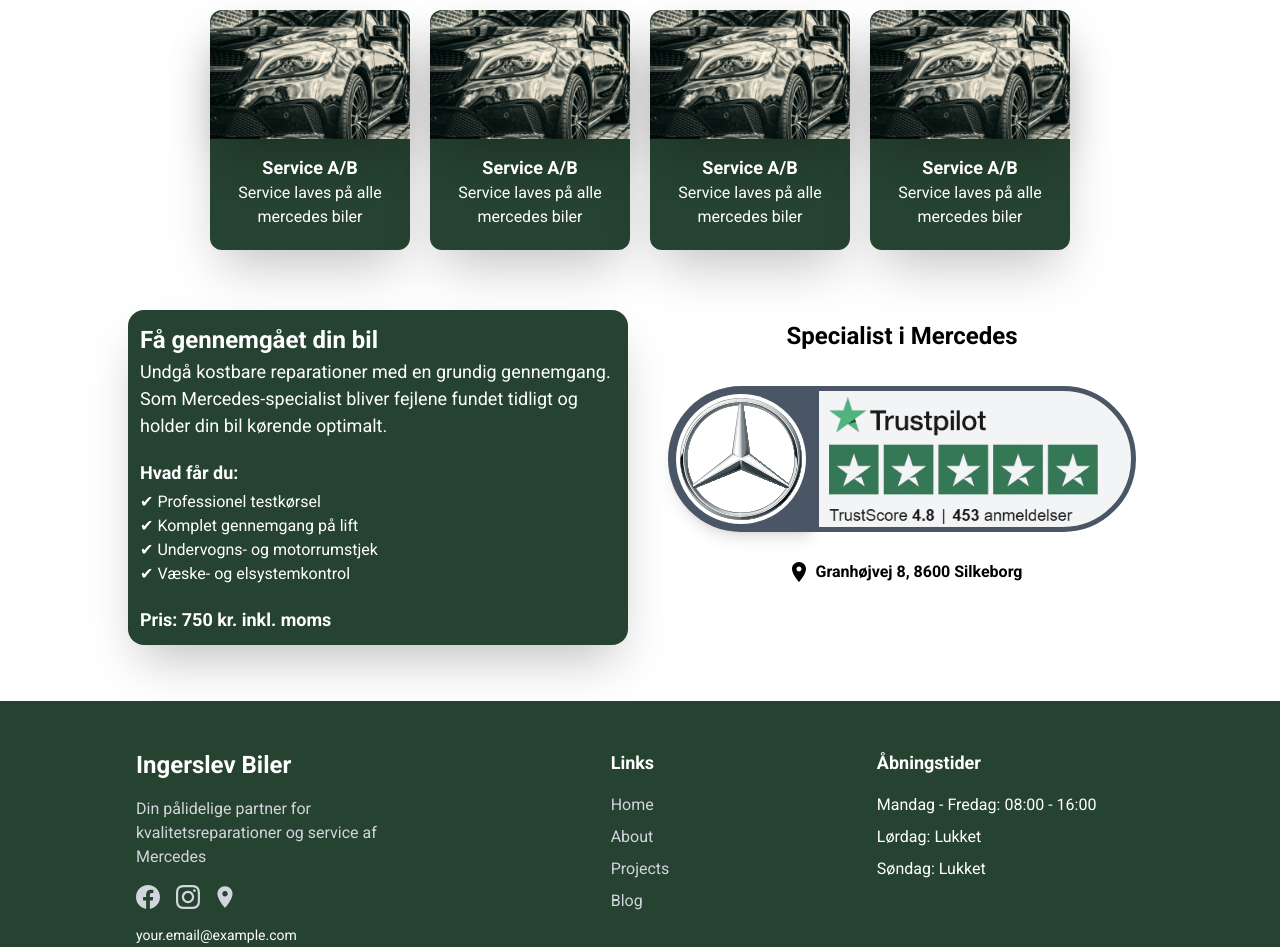
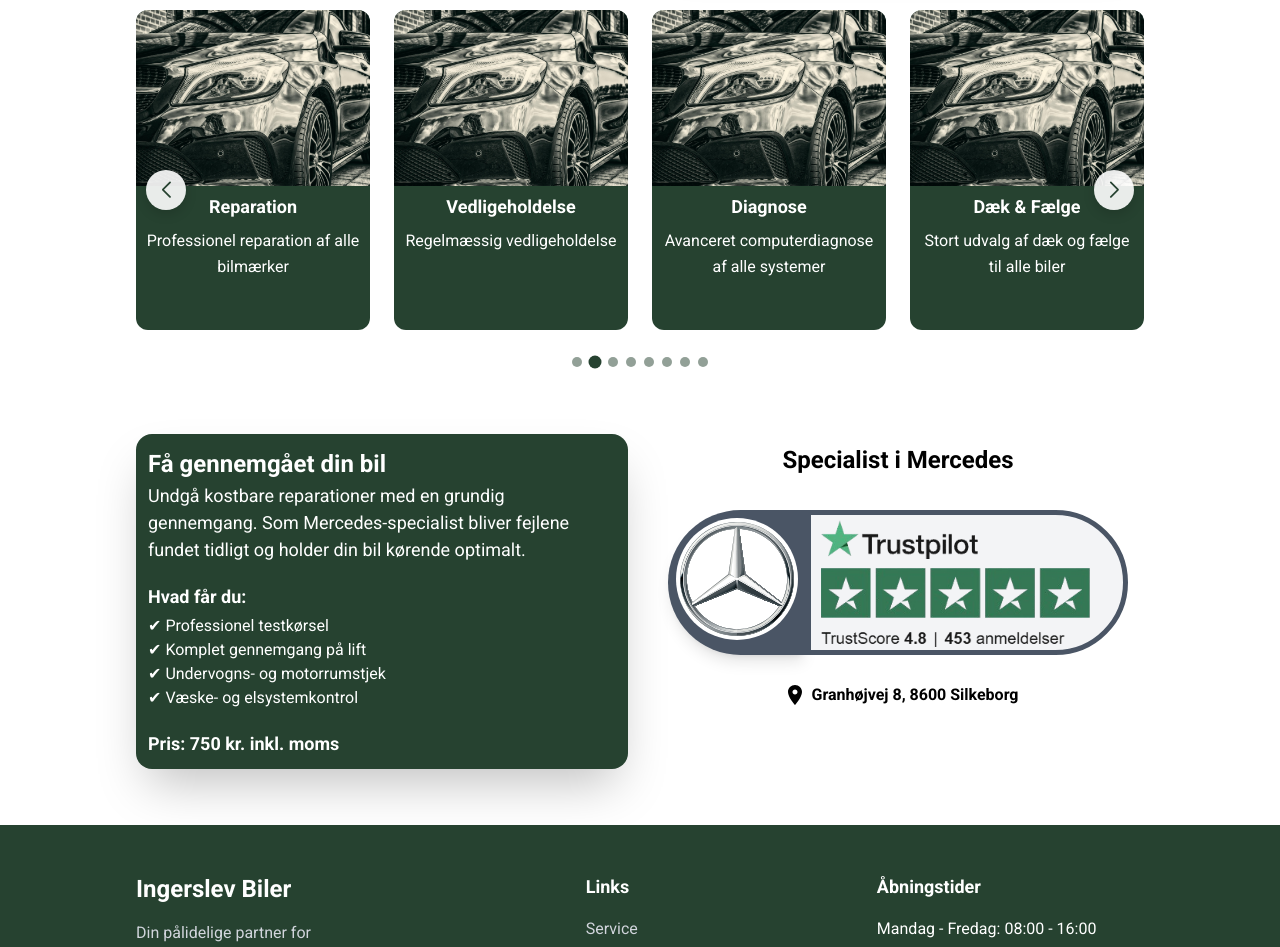
Before and after one commit to RIngerslev/autoteknik, a Next.js app: page / in a window 1280 px wide. Shown: the part 780-1727 px from the top of the page. Built offline with nearby package versions, Linux system fonts and the light colour scheme.

Commit message:
Add swiper

```diff
--- a/src/app/frontpage.tsx
+++ b/src/app/frontpage.tsx
@@ -1,36 +1,37 @@
 import Image from 'next/image'
-import { IconButton } from './buttons/iconButton'
-import { OpenMapsText } from './openMaps'
+import {IconButton} from './buttons/iconButton'
+import {OpenMapsText} from './openMaps'
+import ImageSlider from "@/app/swiper";
 
 export function Frontpage() {
+
     return (
         <div className='w-full flex flex-col items-center justify-center'>
             <div className="relative w-full h-[250px] md:h-[450px] shadow-lg">
                 <Image
                     src="/mercedes-benz.jpg"
-          alt="Fysioterapi Logo"
+                    alt="mercedes"
                     fill
                     className="object-cover"
                 />
                 <div className="absolute inset-0 flex items-center justify-center bg-black/60">
                     <div className="flex flex-col items-center gap-y-2">
                         <div className="text-white text-3xl text-center md:text-5xl font-bold drop-shadow-lg mb-2">
-              JACOB AUTOTEKNIK
+                            INGERSLEV AUTOTEKNIK
                         </div>
                         <div className="flex items-center gap-x-3">
-              <IconButton text='Bestil tid' iconName='phone' href="tel:88888888" />
-              <IconButton text='Send e-mail' iconName='mail' href="mailto:jacobingerslev@hotmail.com" />
+                            <IconButton text='Bestil tid' iconName='phone' href="tel:88888888"/>
+                            <IconButton text='Send e-mail' iconName='mail' href="mailto:jacobingerslev@hotmail.com"/>
                         </div>
                     </div>
                 </div>
             </div>
             <div className='max-w-5xl'>
                 <div className="text-black grid grid-cols-1 md:grid-cols-2 gap-6 my-8">
-          <div className='mr-2 text-xl'>
+                    <div className='mx-3 md:mr-2 text-xl'>
                         <h1 className='text-center font-bold mt-4'>Mercedes og AMG specialist</h1>
                         <h2 className='mt-4'>
-              <span className='font-bold'>Her er der mange års erfaring med optimering og reperationer</span>{' '}
-              Jacobs biler, her mødes kvalitet og konkurrencedygtige priser. Få mere for pengene.
+                            Her er der mange års erfaring med optimering og reperationer Ingerslev Autoteknik, her mødes kvalitet og konkurrencedygtige priser.
                         </h2>
                     </div>
                     <div className='bg-[#264230] mx-2 px-5 py-4 mb-10 flex flex-col text-white rounded-2xl shadow-2xl'>
@@ -51,64 +52,14 @@ export function Frontpage() {
                         </ul>
                     </div>
                 </div>
-        <div className='flex gap-x-5 justify-center mb-15'>
-          <div className='h-60 w-50 bg-[#264230] rounded-xl shadow-2xl'>
-            <Image
-              src="/car.jpg"
-              alt="Fysioterapi Logo"
-              width={400}
-              height={230}
-              className="object-cover rounded-t-2xl shadow-2xl"
-            />
-            <div className='text-center text-white p-4'>
-              <h2 className='text-center text-sm font-bold'>Service A/B</h2>
-              <p>Service laves på alle mercedes biler</p>
+                <div className="w-[100vw] mx-auto md:w-full mb-15">
+                    <ImageSlider/>
                 </div>
-          </div>
-          <div className='h-60 w-50 bg-[#264230] rounded-xl shadow-2xl'>
-            <Image
-              src="/car.jpg"
-              alt="Fysioterapi Logo"
-              width={400}
-              height={230}
-              className="object-cover rounded-t-2xl shadow-2xl"
-            />
-            <div className='text-center text-white p-4'>
-              <h2 className='text-center text-sm font-bold'>Service A/B</h2>
-              <p>Service laves på alle mercedes biler</p>
-            </div>
-          </div>
-          <div className='h-60 w-50 bg-[#264230] rounded-xl shadow-2xl'>
-            <Image
-              src="/car.jpg"
-              alt="Fysioterapi Logo"
-              width={400}
-              height={230}
-              className="object-cover rounded-t-2xl shadow-2xl"
-            />
-            <div className='text-center text-white p-4'>
-              <h2 className='text-center text-sm font-bold'>Service A/B</h2>
-              <p>Service laves på alle mercedes biler</p>
-            </div>
-          </div>
-          <div className='h-60 w-50 bg-[#264230] rounded-xl shadow-2xl'>
-            <Image
-              src="/car.jpg"
-              alt="Fysioterapi Logo"
-              width={400}
-              height={230}
-              className="object-cover rounded-t-2xl shadow-2xl"
-            />
-            <div className='text-center text-white p-4'>
-              <h2 className='text-center text-sm font-bold'>Service A/B</h2>
-              <p>Service laves på alle mercedes biler</p>
-            </div>
-          </div>
-        </div>
-        <div className="text-black grid grid-cols-1 md:grid-cols-2 gap-6 my-4">
+                <div className="text-black grid grid-cols-1 md:grid-cols-2 gap-6 my-4 mx-2">
                     <div className='bg-[#264230] px-3 py-3 mb-10 flex flex-col text-white rounded-2xl shadow-2xl'>
                         <h1 className='font-bold'>Få gennemgået din bil</h1>
-            <h2>Undgå kostbare reparationer med en grundig gennemgang. Som Mercedes-specialist bliver fejlene fundet tidligt og holder din bil kørende optimalt.</h2>
+                        <h2>Undgå kostbare reparationer med en grundig gennemgang. Som Mercedes-specialist bliver
+                            fejlene fundet tidligt og holder din bil kørende optimalt.</h2>
                         <h2 className="mt-5 mb-1 font-bold">Hvad får du:</h2>
                         <ul>
                             <li>✔ Professionel testkørsel</li>
@@ -139,7 +90,7 @@ export function Frontpage() {
                             />
                         </div>
                         <div className='mt-6'>
-              <OpenMapsText />
+                            <OpenMapsText/>
                         </div>
                     </div>
                 </div>
--- a/src/app/navigation/footer.tsx
+++ b/src/app/navigation/footer.tsx
@@ -39,10 +39,10 @@ export const Footer = () => {
               <OpenMapsIcon />
             </div>
             <div className='flex flex-col mt-4 space-y-1 text-sm'>
-              <a href="mailto:your.email@example.com" className="hover:text-white transition-colors">
-                your.email@example.com
+              <a href="mailto:ingerslev-autoteknik@example.com" className="hover:text-white transition-colors">
+                ingerslev-autoteknik@example.com
               </a>
-              <a href="mailto:your.email@example.com" className="hover:text-white transition-colors">
+              <a href="tel:88888888" className="hover:text-white transition-colors">
                 88888888
               </a>
             </div>
@@ -54,22 +54,22 @@ export const Footer = () => {
             <ul className="space-y-2">
               <li>
                 <Link href="/" className="text-gray-300 hover:text-white transition-colors">
-                  Home
+                  Service
                 </Link>
               </li>
               <li>
-                <Link href="/about" className="text-gray-300 hover:text-white transition-colors">
-                  About
+                <Link href="/#about" className="text-gray-300 hover:text-white transition-colors">
+                  Reperation
                 </Link>
               </li>
               <li>
-                <Link href="/projects" className="text-gray-300 hover:text-white transition-colors">
-                  Projects
+                <Link href="/#projects" className="text-gray-300 hover:text-white transition-colors">
+                  Kontakt
                 </Link>
               </li>
               <li>
-                <Link href="/blog" className="text-gray-300 hover:text-white transition-colors">
-                  Blog
+                <Link href="/#blog" className="text-gray-300 hover:text-white transition-colors">
+                  Om værkstedet
                 </Link>
               </li>
             </ul>
--- a/src/app/navigation/navBar.tsx
+++ b/src/app/navigation/navBar.tsx
@@ -15,7 +15,7 @@ export default function Navbar() {
         <div className="fixed bg-white top-0 left-0 w-full z-50 flex items-center justify-between px-2 md:px-4 py-1.5 border-b shadow-md">
             <div className="flex items-center bg-[#264230] rounded-4xl px-1 py-1 shadow-xl">
                 <Link href="/" className="flex items-center justify-center bg-white w-14 h-14 rounded-full shadow-md">
-                    <h1 className="text-black">JA</h1>
+                    <h1 className="text-black">?</h1>
                 </Link>
             </div>
             <div className="hidden md:flex items-center space-x-6">
--- /dev/null
+++ b/src/app/swiper.tsx
@@ -0,0 +1,195 @@
+'use client';
+
+import { Swiper, SwiperSlide } from 'swiper/react';
+import { Navigation, Pagination, Autoplay } from 'swiper/modules';
+import Image from 'next/image';
+
+// Import Swiper styles
+import 'swiper/css';
+import 'swiper/css/navigation';
+import 'swiper/css/pagination';
+
+const ImageSlider = () => {
+    const slides = [
+        {
+            id: 1,
+            title: "Service A/B",
+            content: "Service laves på alle mercedes biler",
+            image: "/car.jpg"
+        },
+        {
+            id: 2,
+            title: "Reparation",
+            content: "Professionel reparation af alle bilmærker",
+            image: "/car.jpg"
+        },
+        {
+            id: 3,
+            title: "Vedligeholdelse",
+            content: "Regelmæssig vedligeholdelse",
+            image: "/car.jpg"
+        },
+        {
+            id: 4,
+            title: "Diagnose",
+            content: "Avanceret computerdiagnose af alle systemer",
+            image: "/car.jpg"
+        },
+        {
+            id: 5,
+            title: "Dæk & Fælge",
+            content: "Stort udvalg af dæk og fælge til alle biler",
+            image: "/car.jpg"
+        },
+        {
+            id: 6,
+            title: "Klimaanlæg",
+            content: "Service og reparation af klimaanlæg",
+            image: "/car.jpg"
+        },
+        {
+            id: 7,
+            title: "Bremser",
+            content: "Udskiftning og reparation af bremser",
+            image: "/car.jpg"
+        },
+        {
+            id: 8,
+            title: "Motorolie",
+            content: "Skift af motorolie og filtre",
+            image: "/car.jpg"
+        }
+    ];
+
+    return (
+        <div className="relative w-full max-w-7xl mx-auto px-2 lg:px-2">
+            <Swiper
+                modules={[Navigation, Pagination, Autoplay]}
+                spaceBetween={16}
+                slidesPerView={2}
+                breakpoints={{
+                    0: {
+                        slidesPerView: 2,
+                        spaceBetween: 10,
+                    },
+                    640: {
+                        slidesPerView: 2,
+                        spaceBetween: 16,
+                    },
+                    // Tablet (md)
+                    768: {
+                        slidesPerView: 2,
+                        spaceBetween: 20,
+                    },
+                    // Desktop (lg)
+                    1024: {
+                        slidesPerView: 4,
+                        spaceBetween: 24,
+                    },
+                }}
+                navigation={{
+                    nextEl: '.swiper-button-next',
+                    prevEl: '.swiper-button-prev',
+                }}
+                pagination={{
+                    clickable: true,
+                    bulletClass: 'swiper-pagination-bullet custom-bullet',
+                    bulletActiveClass: 'swiper-pagination-bullet-active custom-bullet-active'
+                }}
+                autoplay={{
+                    delay: 4000,
+                    disableOnInteraction: false,
+                }}
+                loop={true}
+                className="pb-12"
+            >
+                {slides.map((slide) => (
+                    <SwiperSlide key={slide.id} className="h-auto">
+                        <div className='h-70 lg:h-80 bg-[#264230] rounded-xl overflow-hidden'>
+                            <div className="relative h-36 lg:h-44">
+                                <Image
+                                    src={slide.image}
+                                    alt={slide.title}
+                                    fill
+                                    className="object-cover"
+                                />
+                            </div>
+                            <div className='text-center text-white p-2'>
+                                <h2 className='text-sm font-bold mb-2'>{slide.title}</h2>
+                                <p className='text-xs leading-relaxed'>{slide.content}</p>
+                            </div>
+                        </div>
+                    </SwiperSlide>
+                ))}
+
+                {/* Custom Navigation Buttons */}
+                <div className="swiper-button-prev !hidden sm:!flex"></div>
+                <div className="swiper-button-next !hidden sm:!flex"></div>
+            </Swiper>
+
+            <style jsx global>{`
+                .custom-bullet {
+                    background: rgba(37, 66, 48, 0.5);
+                    opacity: 1;
+                    width: 10px;
+                    height: 10px;
+                    border-radius: 50%;
+                    transition: all 0.3s ease;
+                    margin: 0 4px !important;
+                }
+
+                .custom-bullet-active {
+                    background: #264230;
+                    transform: scale(1.3);
+                }
+
+                .swiper-button-next,
+                .swiper-button-prev {
+                    color: #264230;
+                    background: rgba(255, 255, 255, 0.9);
+                    border-radius: 50%;
+                    width: 40px;
+                    height: 40px;
+                    transition: all 0.3s ease;
+                    box-shadow: 0 4px 12px rgba(0, 0, 0, 0.15);
+                }
+
+                .swiper-button-next:hover,
+                .swiper-button-prev:hover {
+                    background: white;
+                    transform: scale(1.1);
+                    box-shadow: 0 6px 16px rgba(0, 0, 0, 0.2);
+                }
+
+                .swiper-button-next:after,
+                .swiper-button-prev:after {
+                    font-size: 16px;
+                    font-weight: bold;
+                }
+
+                .swiper-pagination {
+                    bottom: 0px !important;
+                    position: relative !important;
+                    margin-top: 20px;
+                }
+
+                /* Hide navigation on very small screens */
+                @media (max-width: 639px) {
+                    .swiper-button-next,
+                    .swiper-button-prev {
+                        display: none !important;
+                    }
+                }
+
+                /* Adjust slide height on mobile */
+                @media (max-width: 640px) {
+                    .swiper-slide {
+                        margin-bottom: 8px;
+                    }
+                }
+            `}</style>
+        </div>
+    );
+};
+
+export default ImageSlider;
```
Also changed, not shown: package.json (+8 -4 lines), 2 other files (tests, documents, lock files or other folders). Lines whose indentation alone changed are shown as unchanged.
